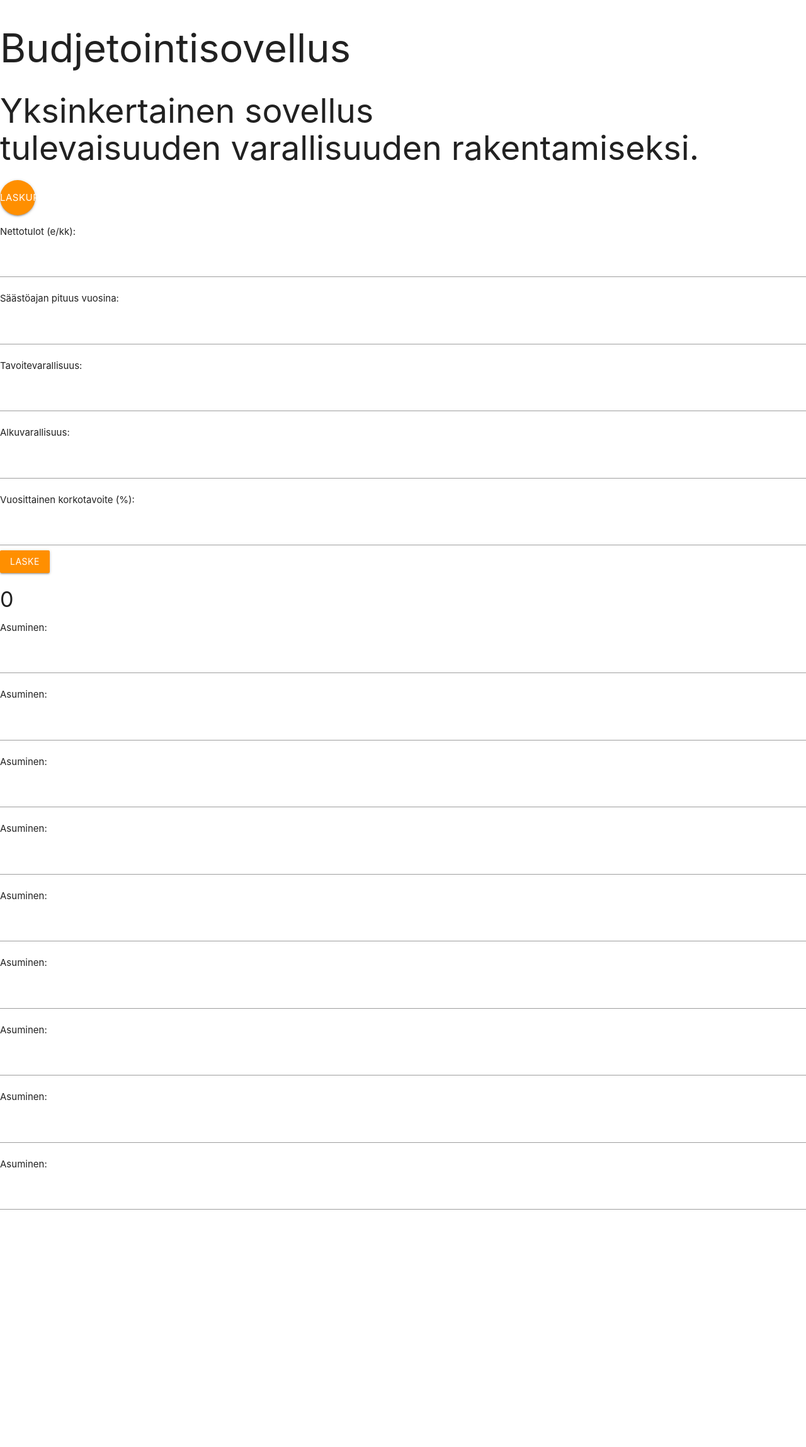
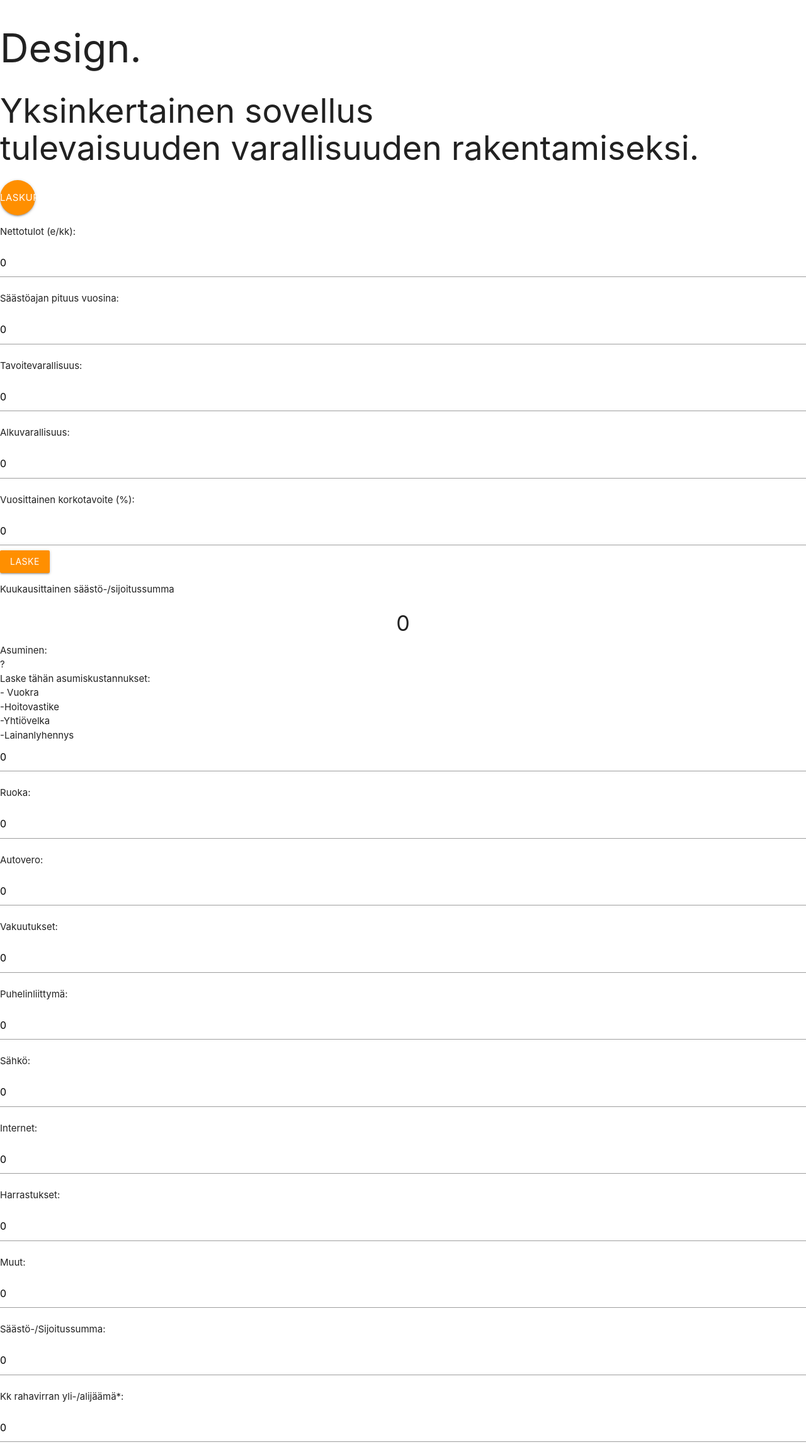
Before and after one commit to JereVat/BudgetApp, a Django app: page / in a window 1280 px wide. Shown: the whole page at 63% size. Before the commit the page ends 1921 px from the top, so only its background shows below. Run offline with Django 3.2, Linux system fonts and the light colour scheme; some libraries are stand-ins or nearby versions.

Commit message:
massive update

```diff
--- a/app/views.py
+++ b/app/views.py
@@ -19,10 +19,22 @@
 
     if request.method == 'GET':
         result = 0
-        return render(request, index, {'result':result})
+        net_income = 0
+        saving_time = 0
+        target_wealth = 0
+        beginning_wealth = 0
+        target_interest = 0
+        return render(request, index, {'result':result, 'netIncome': net_income, 'savingTime': saving_time,
+                                       'targetWealth': target_wealth, 'beginningWealth': beginning_wealth,
+                                       'targetInterest': target_interest})
 
     elif request.method == 'POST':
-        result = calculate(request.POST.get('netIncome'), request.POST.get('savingTime'),
-                           request.POST.get('targetWealth'),request.POST.get('beginningWealth'),
-                           request.POST.get('targetInterest'))
-        return render(request, index, {'result':result})
+        net_income = request.POST.get('netIncome')
+        saving_time = request.POST.get('savingTime')
+        target_wealth = request.POST.get('targetWealth')
+        beginning_wealth = request.POST.get('beginningWealth')
+        target_interest = request.POST.get('targetInterest')
+        result = calculate(net_income, saving_time, target_wealth, beginning_wealth, target_interest)
+        return render(request, index, {'result': result, 'netIncome': net_income, 'savingTime': saving_time,
+                                       'targetWealth': target_wealth, 'beginningWealth': beginning_wealth,
+                                       'targetInterest': target_interest})
--- /dev/null
+++ b/budgetapp/static/js/javascript.js
@@ -0,0 +1,42 @@
+function configureVars() {
+    var result = document.getElementById("result-h4").textContent;
+    var netIncome = document.getElementById("netIncome").value;
+    var savingTime = document.getElementById("savingTime").value;
+    var targetWealth = document.getElementById("targetWealth").value;
+    var beginningWealth = document.getElementById("beginningWealth").value;
+    var targetInterest = document.getElementById("targetInterest").value;
+
+    var overUnder = netIncome - result;
+    if (overUnder == 0) {
+        overUnder = 0
+    } else {
+        overUnder = overUnder.toFixed(2);
+    }
+
+    document.getElementById("totalOverUnder").value = overUnder;
+}
+
+function reCalculate() {
+    var result = document.getElementById("result-h4").textContent;
+    var netIncome = document.getElementById("netIncome").value;
+    var savingTime = document.getElementById("savingTime").value;
+    var targetWealth = document.getElementById("targetWealth").value;
+    var beginningWealth = document.getElementById("beginningWealth").value;
+    var targetInterest = document.getElementById("targetInterest").value;
+    var living = document.getElementById("living").value;
+    var food = document.getElementById("food").value;
+    var car = document.getElementById("car").value;
+    var insurances = document.getElementById("insurances").value;
+    var mobileSubscription = document.getElementById("mobileSubscription").value;
+    var electricity = document.getElementById("electricity").value;
+    var internet = document.getElementById("internet").value;
+    var hobbies = document.getElementById("hobbies").value;
+    var other = document.getElementById("other").value;
+
+    var expenses = Number(living) + Number(food) + Number(car) + Number(insurances) + Number(mobileSubscription)
+    + Number(electricity) + Number(internet) + Number(hobbies) + Number(other);
+
+    var overUnder = netIncome - result - expenses;
+
+    document.getElementById("totalOverUnder").value = overUnder.toFixed(2);
+}
--- a/templates/index.html
+++ b/templates/index.html
@@ -4,6 +4,7 @@
 <html lang="en" dir="ltr">
   <head>
       <meta charset="utf-8" />
+      <script src="https://ajax.googleapis.com/ajax/libs/jquery/1.11.0/jquery.min.js"></script>
       <script type="text/javascript" src="{% static 'js/javascript.js' %}"></script>
       <link href="{% static 'css/stylesheet.css?v=1.0.0' %}" type="text/css" rel="stylesheet"/>
       <link rel="stylesheet" href="https://cdnjs.cloudflare.com/ajax/libs/materialize/1.0.0/css/materialize.min.css">
@@ -11,14 +12,14 @@
           Budget
       </title>
   </head>
-  <body>
+  <body onload="configureVars()">
 <!-- everything inside this container div -->
   <div id="container">
 <!-- our header -->
       <div id="section1" class="section-child">
           <div id="custom-header">
               <div id=app-name>
-                  <h1 id="header">Budjetointisovellus</h1>
+                  <h1 id="header">Design.</h1>
               </div>
               <div id="slogan">
                   <h2 id="intro">Yksinkertainen sovellus <br/> <span class="color-text"> tulevaisuuden varallisuuden rakentamiseksi. </span>
@@ -47,7 +48,7 @@
                               </p>
                               <input type="number" class="input_field" id="netIncome" name="netIncome"
                                      oninput="javascript: if (this.value.length > this.maxLength) this.value = this.value.slice(0, this.maxLength);"
-                                     maxlength="10"
+                                     maxlength="10" value="{{ netIncome }}" onClick="this.select();"
                                      required="required"/>
                           </div>
                           <div class="input">
@@ -56,7 +57,7 @@
                               </p>
                               <input type="number" class="input_field" id="savingTime" name="savingTime"
                                      oninput="javascript: if (this.value.length > this.maxLength) this.value = this.value.slice(0, this.maxLength);"
-                                     maxlength="10"
+                                     maxlength="10" value="{{ savingTime }}" onClick="this.select();"
                                      required="required"/>
                           </div>
                           <div class="input">
@@ -65,7 +66,7 @@
                               </p>
                               <input type="number" class="input_field" id="targetWealth" name="targetWealth"
                                      oninput="javascript: if (this.value.length > this.maxLength) this.value = this.value.slice(0, this.maxLength);"
-                                     maxlength="10"
+                                     maxlength="10" value="{{ targetWealth }}" onClick="this.select();"
                                      required="required"/>
                           </div>
                           <div class="input">
@@ -74,7 +75,7 @@
                               </p>
                               <input type="number" class="input_field" id="beginningWealth" name="beginningWealth"
                                      oninput="javascript: if (this.value.length > this.maxLength) this.value = this.value.slice(0, this.maxLength);"
-                                     maxlength="10"
+                                     maxlength="10" value="{{ beginningWealth }}" onClick="this.select();"
                                      required="required"/>
                           </div>
                           <div class="input">
@@ -83,7 +84,7 @@
                               </p>
                               <input type="number" class="input_field" id="targetInterest" name="targetInterest"
                                      oninput="javascript: if (this.value.length > this.maxLength) this.value = this.value.slice(0, this.maxLength);"
-                                     maxlength="10"
+                                     maxlength="10" value="{{ targetInterest }}" onClick="this.select();"
                                      required="required"/>
                           </div>
                           <div id="submit_container">
@@ -94,83 +95,105 @@
                                          value="Laske">
                               </div>
                           </div>
-                          <div id="reqSavings">
-                              <h4> {{ result }}     </h4>
+                          <div id="reqSavings" class="result-field">
+                              <p>
+                                  Kuukausittainen säästö-/sijoitussumma
+                              </p>
+                              <div>
+                                  <h4 style="text-align: center;" id="result-h4"> {{ result }}     </h4>
+                              </div>
                           </div>
                       </form>
                   </div>
                   <div class="halfs" id="half_2">
                       <div class="input">
-                          <p>
-                              Asuminen:
-                          </p>
-                          <input type="number" class="input_field" id="houseExpenses" name="houseExpenses"
+                          Asuminen:
+                          <div class="tooltip-icon"> ?
+		                        <div class="tooltip">Laske tähän asumiskustannukset: <br>- Vuokra <br>-Hoitovastike <br>-Yhtiövelka <br>-Lainanlyhennys</div>
+                          </div>
+                          <input type="number" class="input_field" id="living" name="living"
                                  oninput="javascript: if (this.value.length > this.maxLength) this.value = this.value.slice(0, this.maxLength);"
-                                 maxlength="10"/>
+                                 maxlength="10" onClick="this.select();" value="0" onChange="reCalculate()"/>
                       </div>
                       <div class="input">
                           <p>
-                              Asuminen:
+                              Ruoka:
                           </p>
-                          <input type="number" class="input_field" id="houseExpenses" name="houseExpenses"
+                          <input type="number" class="input_field" id="food" name="food"
                                  oninput="javascript: if (this.value.length > this.maxLength) this.value = this.value.slice(0, this.maxLength);"
-                                 maxlength="10"/>
+                                 maxlength="10" onClick="this.select();" value="0" onChange="reCalculate()"/>
                       </div>
                       <div class="input">
                           <p>
-                              Asuminen:
+                              Autovero:
                           </p>
-                          <input type="number" class="input_field" id="houseExpenses" name="houseExpenses"
+                          <input type="number" class="input_field" id="car" name="car"
                                  oninput="javascript: if (this.value.length > this.maxLength) this.value = this.value.slice(0, this.maxLength);"
-                                 maxlength="10"/>
+                                 maxlength="10" onClick="this.select();" value="0" onChange="reCalculate()"/>
                       </div>
                       <div class="input">
                           <p>
-                              Asuminen:
+                              Vakuutukset:
                           </p>
-                          <input type="number" class="input_field" id="houseExpenses" name="houseExpenses"
+                          <input type="number" class="input_field" id="insurances" name="insurances"
                                  oninput="javascript: if (this.value.length > this.maxLength) this.value = this.value.slice(0, this.maxLength);"
-                                 maxlength="10"/>
+                                 maxlength="10" onClick="this.select();" value="0" onChange="reCalculate()"/>
                       </div>
                       <div class="input">
                           <p>
-                              Asuminen:
+                              Puhelinliittymä:
                           </p>
-                          <input type="number" class="input_field" id="houseExpenses" name="houseExpenses"
+                          <input type="number" class="input_field" id="mobileSubscription" name="mobileSubscription"
                                  oninput="javascript: if (this.value.length > this.maxLength) this.value = this.value.slice(0, this.maxLength);"
-                                 maxlength="10"/>
+                                 maxlength="10" onClick="this.select();" value="0" onChange="reCalculate()"/>
                       </div>
                       <div class="input">
                           <p>
-                              Asuminen:
+                              Sähkö:
                           </p>
-                          <input type="number" class="input_field" id="houseExpenses" name="houseExpenses"
+                          <input type="number" class="input_field" id="electricity" name="electricity"
                                  oninput="javascript: if (this.value.length > this.maxLength) this.value = this.value.slice(0, this.maxLength);"
-                                 maxlength="10"/>
+                                 maxlength="10" onClick="this.select();" value="0" onChange="reCalculate()"/>
                       </div>
                       <div class="input">
                           <p>
-                              Asuminen:
+                              Internet:
                           </p>
-                          <input type="number" class="input_field" id="houseExpenses" name="houseExpenses"
+                          <input type="number" class="input_field" id="internet" name="internet"
                                  oninput="javascript: if (this.value.length > this.maxLength) this.value = this.value.slice(0, this.maxLength);"
-                                 maxlength="10" />
+                                 maxlength="10" onClick="this.select();" value="0" onChange="reCalculate()"/>
                       </div>
                       <div class="input">
                           <p>
-                              Asuminen:
+                              Harrastukset:
                           </p>
-                          <input type="number" class="input_field" id="houseExpenses" name="houseExpenses"
+                          <input type="number" class="input_field" id="hobbies" name="hobbies"
                                  oninput="javascript: if (this.value.length > this.maxLength) this.value = this.value.slice(0, this.maxLength);"
-                                 maxlength="10"/>
+                                 maxlength="10" onClick="this.select();" value="0" onChange="reCalculate()"/>
                       </div>
                       <div class="input">
                           <p>
-                              Asuminen:
+                              Muut:
                           </p>
-                          <input type="number" class="input_field" id="houseExpenses" name="houseExpenses"
+                          <input type="number" class="input_field" id="other" name="other"
                                  oninput="javascript: if (this.value.length > this.maxLength) this.value = this.value.slice(0, this.maxLength);"
-                                 maxlength="10"/>
+                                 maxlength="10" onClick="this.select();" value="0" onChange="reCalculate()"/>
+                      </div>
+                      <div class="input" id="sumResults">
+                          <p>
+                              Säästö-/Sijoitussumma:
+                          </p>
+                          <input type="number" class="input_field" id="totalSum" name="totalSum"
+                                 oninput="javascript: if (this.value.length > this.maxLength) this.value = this.value.slice(0, this.maxLength);"
+                                 maxlength="10" value="{{ result }}" readonly/>
+                      </div>
+                      <div class="input" id="overUnder">
+                          <p>
+                              Kk rahavirran yli-/alijäämä*:
+                          </p>
+                          <input type="number" class="input_field" id="totalOverUnder" name="totalSum"
+                                 oninput="javascript: if (this.value.length > this.maxLength) this.value = this.value.slice(0, this.maxLength);"
+                                 maxlength="10" value="0" readonly/>
                       </div>
                   </div>
                   </div>
```
Also changed, not shown: budgetapp/static/css/stylesheet.css (+58 -6 lines), budgetapp/static/css/img/backkis.jpg (added).
